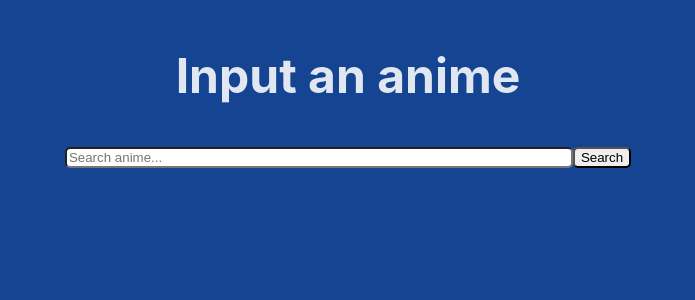
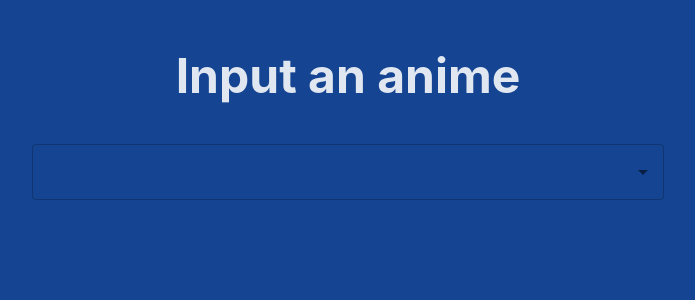
Before and after one commit to Fran123445/MitsukiFrontend, a React (Vite) app: page / in a window 1280 px wide. Shown: the top 300 px of the page, without its empty margins (292-987 px from the left). Built offline with nearby package versions, Linux system fonts and the light colour scheme.

Commit message:
Starts anew with a mui search bar

```diff
--- a/src/App.css
+++ b/src/App.css
@@ -3,42 +3,3 @@
   flex-direction: column;
   align-items: center;
 }
-
-.input-container {
-  display: flex;
-  flex-direction: column;
-  align-items: center;
-}
-
-input {
-  border-radius: 5px;
-  width: 500px
-}
-
-button {
-  border-radius: 5px;
-}
-
-.suggestions-container {
-  align-self: flex-start;
-  width: 500px;
-  background-color: rgba(255, 255, 255, 0.87);
-  color: black;
-}
-
-.results-container {
-  margin-top: 20px;
-  background-color: rgba(255, 255, 255, 0.87);
-  display: flex;
-  border-radius: 10px;
-}
-
-.result-item {
-  background-color: #154592;
-  color: rgba(255, 255, 255, 0.87);;
-  padding: 20px;
-  margin: 20px;
-  width: 100px;
-  border-radius: 10px;
-  word-break: break-all;
-}
--- a/src/App.jsx
+++ b/src/App.jsx
@@ -1,132 +1,23 @@
-import { useState } from 'react';
 import './App.css'
 import anime_dict from "../public/anime_dict.json"
+import { Autocomplete, TextField } from '@mui/material';
 
 function App() {
-  const [input, setInput] = useState("");
-  const [suggestions, setSuggestions] = useState([]);
-  const [results, setResults] = useState([]);
-  const [loading, setLoading] = useState(false);
-
-  function getSuggestions(title) {
-    if (!title || title.trim() === "") {
-      setSuggestions([]);
-      return;
-    }
-
-    const searchTerm = title.toLowerCase();
-    const suggestionList = [];
-
-    for (const animeTitle in anime_dict) {
-      const lowerAnimeTitle = animeTitle.toLowerCase();
-
-      // 1. Exact Match (Prioritize this)
-      if (lowerAnimeTitle === searchTerm) {
-        suggestionList.push({ title: animeTitle, id: anime_dict[animeTitle], score: 0, matchType: "exact" });
-      }
-      // 2. Starts With Match (Second priority)
-      else if (lowerAnimeTitle.startsWith(searchTerm)) {
-        suggestionList.push({ title: animeTitle, id: anime_dict[animeTitle], score: 1, matchType: "startsWith" });
-      }
-      // 3. Includes Match (Third priority)
-      else if (lowerAnimeTitle.includes(searchTerm)) {
-        suggestionList.push({ title: animeTitle, id: anime_dict[animeTitle], score: 2, matchType: "includes" });
-      }
-    }
-
-    suggestionList.sort((a, b) => a.score - b.score);
-    setSuggestions(suggestionList.slice(0, 5));
-  }
-
-  const handleInputChange = (e) => {
-    setInput(e.target.value);
-    getSuggestions(e.target.value);
-  };
-
-  const handleSuggestionClick = (suggestionTitle) => {
-    setInput(suggestionTitle);
-    setSuggestions([]);
-  };
-
-  const handleSearch = async () => {
-    // Determine the anime id from the input by doing a case-insensitive lookup.
-    // If no exact match is found, fall back to the first suggestion's id.
-    const animeKey = Object.keys(anime_dict).find(
-      title => title.toLowerCase() === input.trim().toLowerCase()
-    );
-    let animeId;
-    if (animeKey) {
-      animeId = anime_dict[animeKey];
-    } else if (suggestions.length > 0) {
-      animeId = suggestions[0].id;
-    } else {
-      console.error("No valid anime id found for search query");
-      return;
-    }
-
-    setLoading(true);
-    try {
-      // Send the anime id to the backend
-      const response = await fetch(`http://localhost:8000/similarity/anime?anime_id=${encodeURIComponent(animeId)}&top_n=9`);
-      if (!response.ok) {
-        throw new Error("Network response was not ok");
-      }
-      const data = await response.json();
-      console.log(data);
-      // data is expected to be an array of objects: { name, imageUrl, similarityScore }
-      // Sort the results in descending order (highest similarity first)
-      data.sort((a, b) => b[2] - a[2]);
-      setResults(data);
-    } catch (error) {
-      console.error("Error fetching search results:", error);
-    } finally {
-      setLoading(false);
-    }
-  };
 
   return (
     <div className="app-container">
       <h1>Input an anime</h1>
-      <div className="input-container">
-        <div className="search-container">
-          <input
-            type="text"
-            value={input}
-            onChange={handleInputChange}
-            placeholder="Search anime..."
-          />
-          <button onClick={handleSearch}>Search</button>
-        </div>
-
-        {/* Suggestions List */}
-        {suggestions.length > 0 && (
-          <div className="suggestions-container">
-            {suggestions.map((suggestion, index) => (
-              <div
-                key={index}
-                className="suggestion-item"
-                onClick={() => handleSuggestionClick(suggestion.title)}
-              >
-                {suggestion.title}
-              </div>
-            ))}
-          </div>
-        )}
-      </div>
-
-      {/* API Results */}
-      {loading && <p>Loading...</p>}
-      {results.length > 0 && (
-        <div className="results-container">
-          {results.map((result, index) => (
-            <div key={index} className="result-item">
-              <img src={result[1]} alt={result[0]} />
-              <h3>{result[0]}</h3>
-              <p>Match: {(result[2] * 100).toFixed(1)}%</p>
-            </div>
-          ))}
-        </div>
-      )}
+        <Autocomplete
+          options={Array.from(Object.keys(anime_dict))}
+          renderInput={(params) => (
+            <TextField
+              {...params}
+            />
+          )}
+          sx={{
+            width: "50%"
+          }}
+        />
     </div>
   );
 }
```
